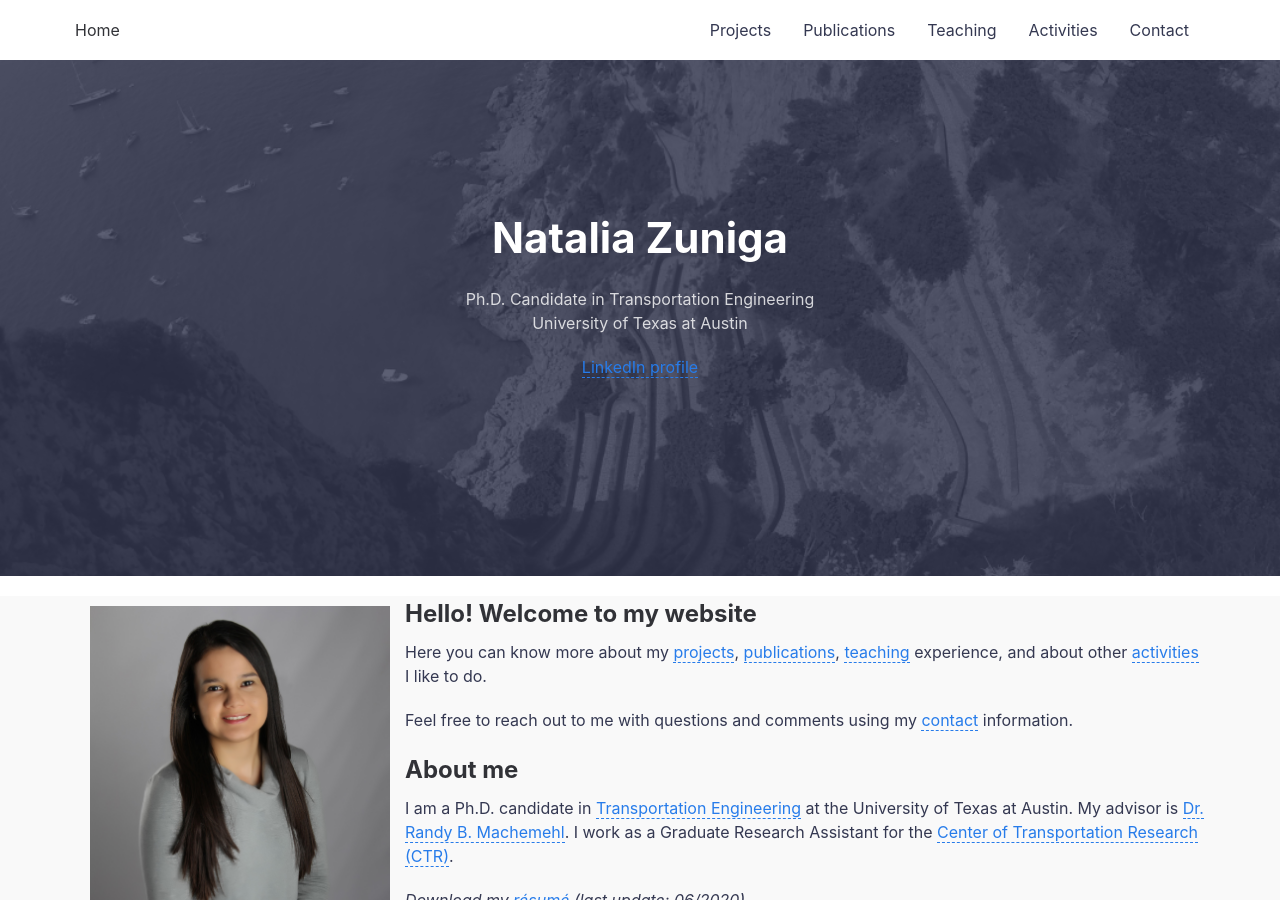
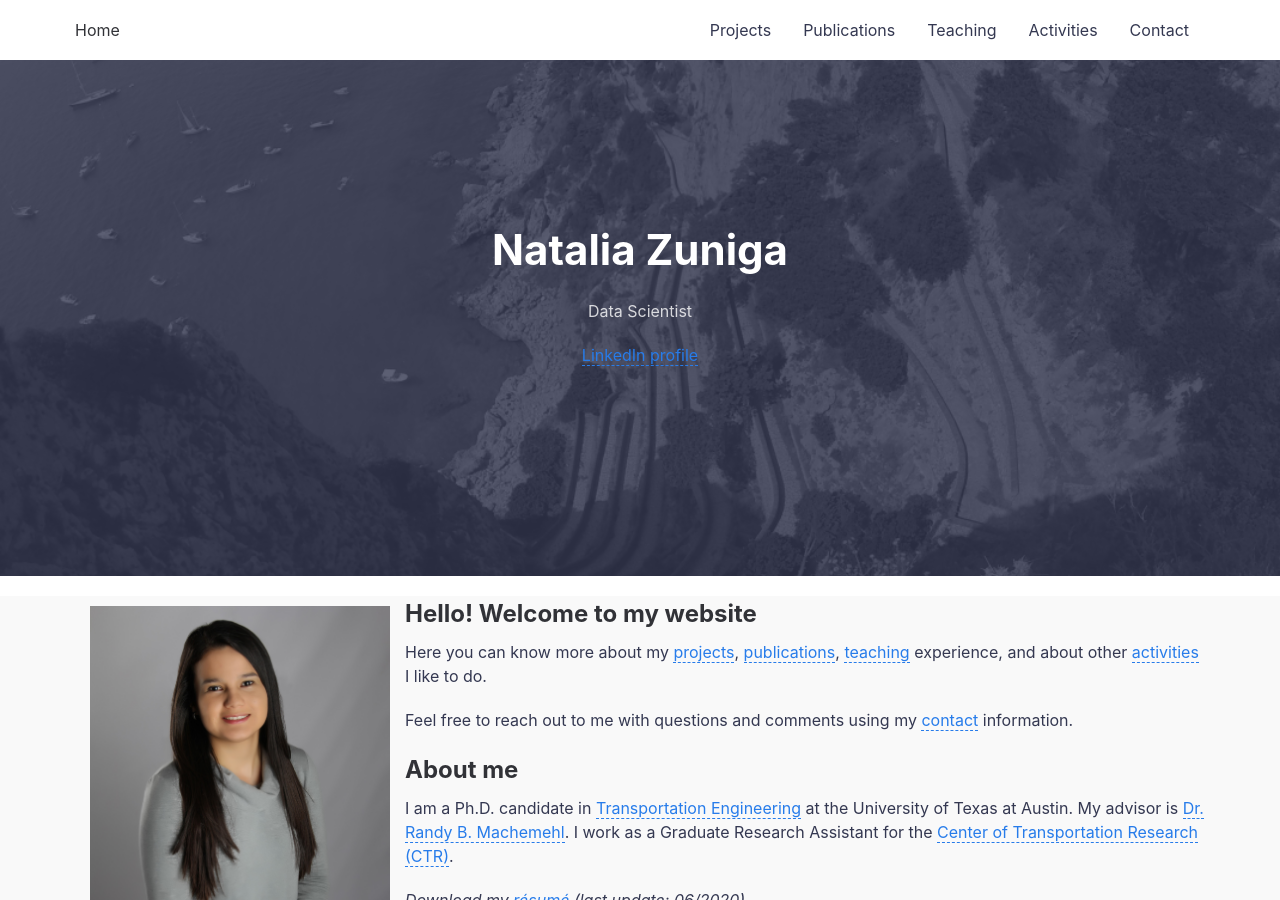
Before and after one commit to nzunigag/nzunigag.github.io, a Jekyll site: the page built from index.md, in a window 1280 px wide and 900 px high. Built offline with Jekyll 4.4.1, drawn with Linux system fonts in a browser that asks for light colours; comment, search, counter and statistics services are not loaded.

Commit message:
Update _config.yml

```diff
--- a/_config.yml
+++ b/_config.yml
@@ -25,7 +25,7 @@ navigation: # Navigation links
   - {name: 'Contact', link: '/contact'}
 
 tagline: >
-  Ph.D. Candidate in Transportation Engineering <br> University of Texas at Austin
+  Data Scientist
 
 hero_img: /assets/img/main.jpg # Main background image: use the path from /assets/img/ => This will output /assets/img/posts/sleek_lg.jpg
 
```
